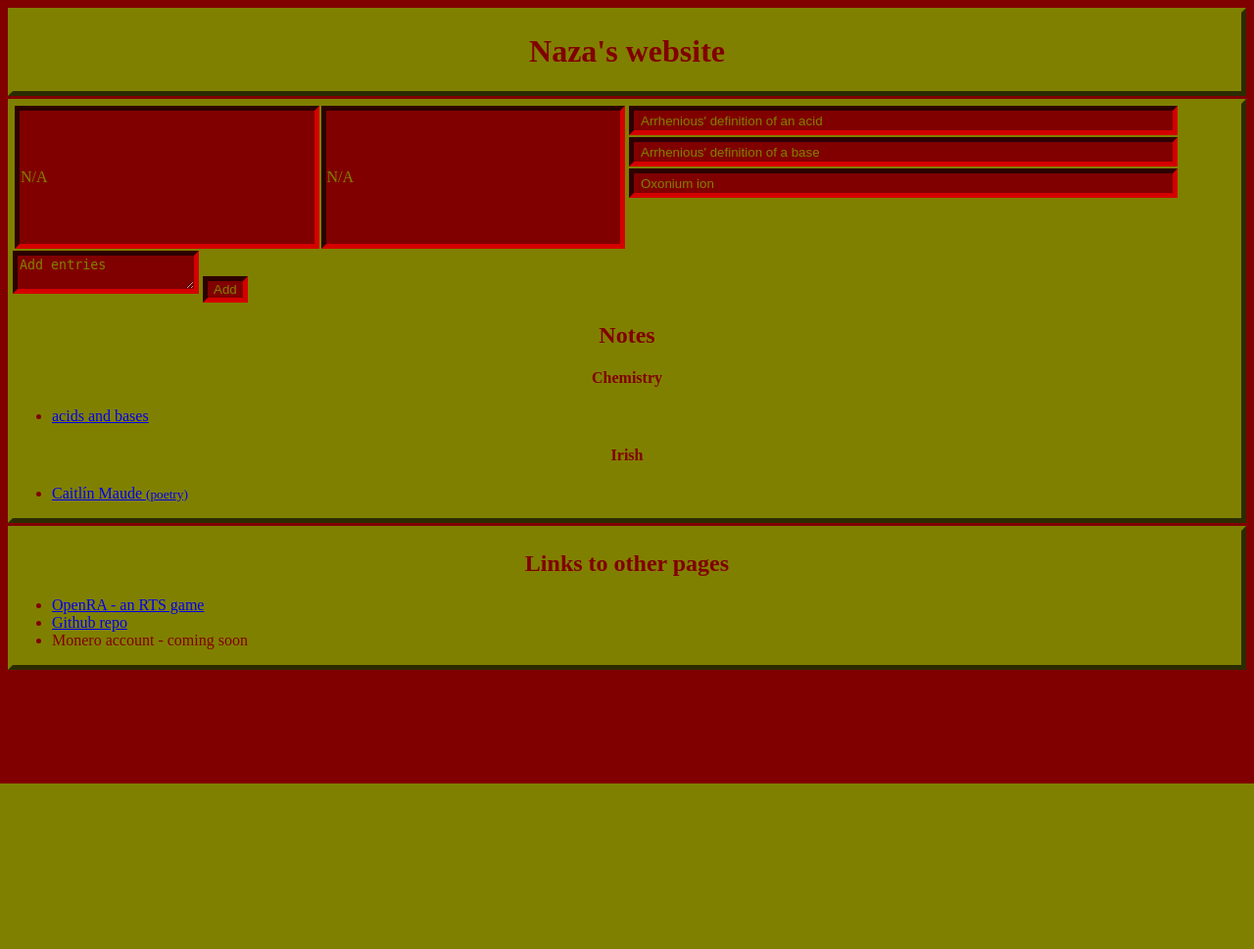
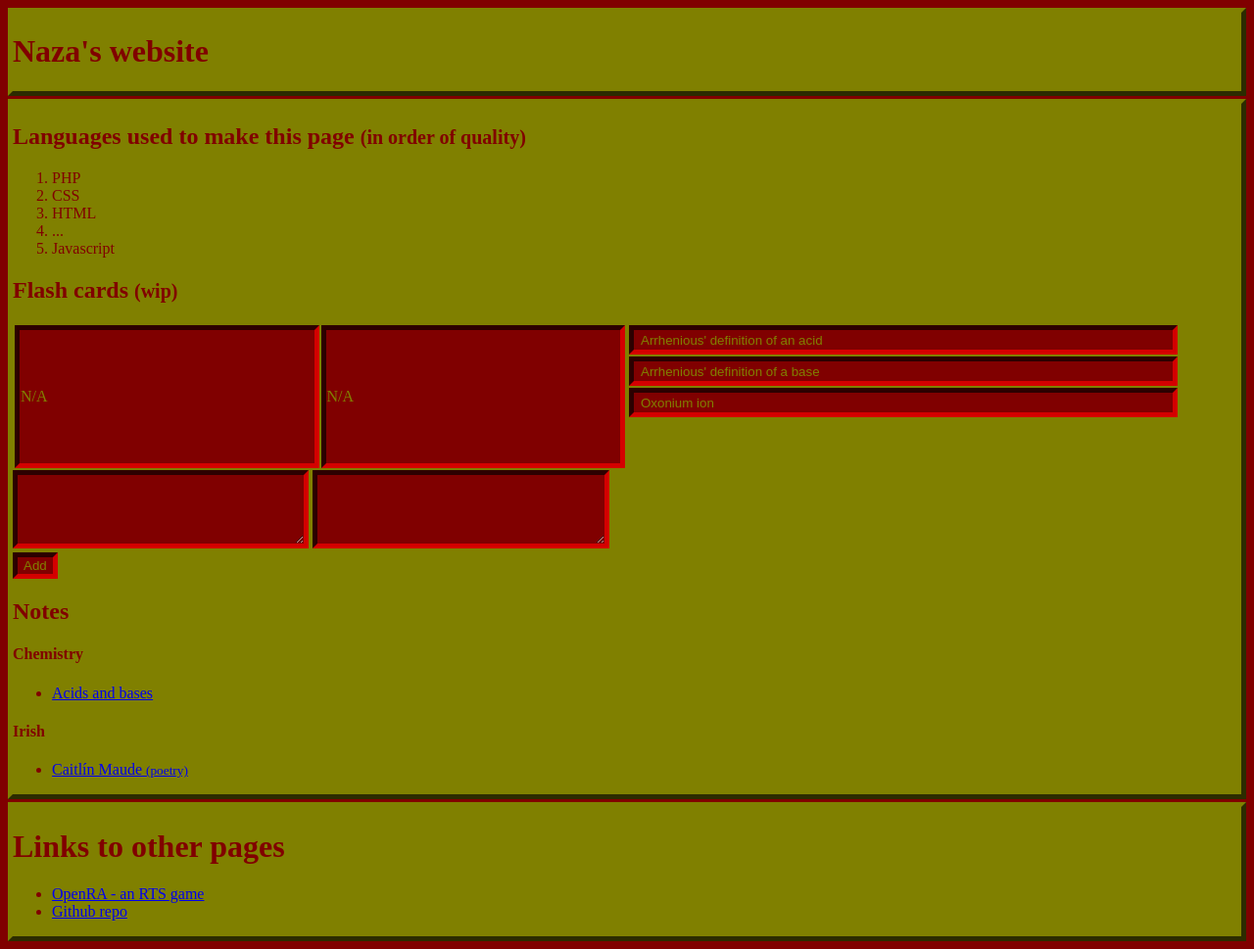
Before and after one commit to nassir90/nu, a PHP site: page / in a window 1280 px wide. Shown: the whole page at 98% size. Before the commit the page ends 800 px from the top, so only its background shows below. Run offline with PHP 8.4, Linux system fonts and the light colour scheme.

Commit message:
THAT's all

```diff
--- a/output/notes/irish/caitlinmaude.html
+++ b/output/notes/irish/caitlinmaude.html
@@ -11,6 +11,7 @@
 		<h1>Caitlín Maude</h1>
 	</header>
 	<section class="box">
+		<h1>Cúlra an fhile</h1>
 		<table>
 			<tr><td>An bhliain a rugadh sí</td><td>1941
 </td></tr><tr><td>Saothair eile atá foilsithe aici</td><td>&quot;Dánta&quot; agus &quot;An Lasair Choille&quot;
--- a/template/index.php
+++ b/template/index.php
@@ -16,11 +16,21 @@
 
 	function append_card() {
 		var table = document.getElementById("card-selector");
-		var data_card = document.getElementById("entry-adder").value.split("=");
+		var left_entry = document.getElementById("left-entry").value.trim();
+		var right_entry = document.getElementById("right-entry").value.trim();
+
+		if (left_entry.length == 0 || right_entry.length == 0) {
+			return;
+		}
+
 		var id = "added" + counter;
-		entry = "<tr><td><button data-card=\""+ data_card[0] + "=" + data_card[1] + "\" class='inner-button' id=\"" + id + "\" onclick=\"change_card('" + id + "')\">" + data_card[0] + "</button></td></tr>";
+
+		// genesis 6:5
+		entry = "<tr><td><button data-card=\""+ left_entry + "=" + right_entry + "\" class='inner-button' id=\"" + id + "\" onclick=\"change_card('" + id + "')\">" + left_entry + "</button></td></tr>";
 		counter += 1;
 
+		document.getElementById("left-entry").value = "";
+		document.getElementById("right-entry").value = "";
 		table.innerHTML += entry;
 	}
 
@@ -33,6 +43,16 @@
 	</header>
 
 	<section class="box">
+		<h1>Languages used to make this page <small>(in order of quality)</small></h1>
+		<ol>
+			<li>PHP</li>
+			<li>CSS</li>
+			<li>HTML</li>
+			<li>...</li>
+			<li>Javascript</li>
+		</ol>
+
+		<h1>Flash cards <small>(wip)</small></h1>
 		<table class="card-bay">
 			<tr>
 				<td id="left_text">N/A</td>
@@ -61,13 +81,14 @@
 		</table>
 		</section>
 
-		<textarea class="inner-box" style="max-width:50%; max-height:5em" id="entry-adder">Add entries</textarea>
-		<button class="inner-box" onclick="append_card()" id="append-button">Add</button>
+		<textarea class="inner-box" style="width:23%; height:5em" id="left-entry"></textarea>
+		<textarea class="inner-box" style="width:23%; height:5em" id="right-entry"></textarea>
+		<button class="inner-box" onclick="append_card()" id="append-button" style="display:block">Add</button>
 
 		<h1>Notes</h1>
 		<h4>Chemistry</h4>
 		<ul>
-			<li><a href="notes/chemistry/acidsandbases.html">acids and bases</a></li>
+			<li><a href="notes/chemistry/acidsandbases.html">Acids and bases</a></li>
 		</ul>
 		<h4>Irish</h4>
 		<ul>
@@ -75,12 +96,11 @@
 		</ul>
 	</section>
 
-	<section class="box">
+	<footer class="box">
 		<h1>Links to other pages</h1>
 		<ul>
 			<li><a href="https://openra.net">OpenRA - an RTS game</a></li>
 			<li><a href="https://github.com/nassir90/nu">Github repo</a></li>
-			<li><a>Monero account - coming soon</a></li>
 		</ul>
-	</section>
+	</footer>
 </body>
--- a/template/style.css
+++ b/template/style.css
@@ -1,3 +1,7 @@
+/*
+ * The padding is a nightmare. I apologise if you have OCD.
+ */
+
 body {
 	background-color: maroon;
 	color: olive;
@@ -39,11 +43,4 @@ table {
 	height: 150px;
 	width: 50%;
 }
-/* consider khaki and wheat */
-h1 {
-	border: 5px shadow olive;
-}
-
-h1, h4 {
-	text-align: center;
-}
+/* consider khaki and wheat (for white) */
```
Also changed, not shown: output/index.html (+28 -8 lines), output/style.css (+5 -8 lines).
